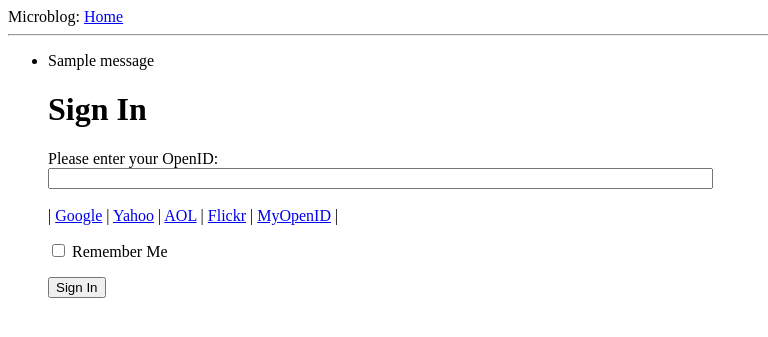
After one commit to powerlanguage/flask-microblog, a Flask app: page /login in a window 1280 px wide. The commit adds this page. Shown: the top 337 px of the page, without its empty margins (0-768 px from the left). Run offline with Flask 2, Linux system fonts and the light colour scheme; one stand-in notice (Sample message) is shown.

Commit message:
Chap 3.  Forms & Validation.

```diff
--- a/app/__init__.py
+++ b/app/__init__.py
@@ -1,4 +1,6 @@
 from flask import Flask
 
 app = Flask(__name__) #app the variable
+app.config.from_object('config') #read config from config.py
+
 from app import views #app the package
--- /dev/null
+++ b/app/config.py
@@ -0,0 +1,4 @@
+#Cross site request forgery prevention
+WTF_CSRF_ENABLED = True
+
+SECRET_KEY = 'ajsfbsfjbaSFJSAF'
--- /dev/null
+++ b/app/forms.py
@@ -0,0 +1,7 @@
+from flask.ext.wtf import Form
+from wtforms import StringField, BooleanField
+from wtforms.validators import DataRequired
+
+class LoginForm(Form):
+  openid = StringField('openid', validators=[DataRequired()])
+  remember_me = BooleanField('remember_me', default=False)
--- a/app/templates/base.html
+++ b/app/templates/base.html
@@ -9,6 +9,14 @@
   <body>
     <div>Microblog: <a href="/index">Home</a></div>
     <hr>
+    {% with messages = get_flashed_messages() %}
+      {% if messages %}
+        <ul>
+        {% for message in messages %}
+          <li>{{ message }}</li>
+        {% endfor %}
+      {% endif %}
+    {% endwith %}
     {% block content %}
     {% endblock %}
   </body>
--- /dev/null
+++ b/app/templates/login.html
@@ -0,0 +1,42 @@
+<!-- Expects a form object, sent as 'form' in this case-->
+<!-- Fields with validators attached will have errors under form.field_name.errors -->
+
+{% extends "base.html" %}
+
+{% block content %}
+
+<script type="text/javascript">
+
+  function set_openid(openid, pr){
+    u = openid.search('<username>')
+    if (u != -1 ) {
+      //open id requires username
+      user = prompt('Enter your' + pr + ' username:')
+      openid = openid.substr(0,u) + user
+    }
+    form = document.forms['login'];
+    form.elements['openid'].value = openid
+  }
+
+</script>
+
+  <h1>Sign In</h1>
+  <form action="" method="post" name="login">
+    {{ form.hidden_tag() }} <!-- replaced by field that implements CSFR -->
+    <p>
+      Please enter your OpenID:<br>
+      {{ form.openid(size=80) }}<br>
+      {% for error in form.openid.errors %}
+        <span style="color: red">[{{ error }}]</span>
+      {% endfor %}<br>
+      |
+        {% for pr in providers %}
+        <a href="javascript:set_openid('{{ pr.url }}', '{{ pr.name }}');"> {{ pr.name }}</a>
+      |
+        {% endfor %}
+    </p>
+    <p>{{ form.remember_me }} Remember Me</p>
+    <p><input type="submit" value="Sign In"></p>
+  </form>
+
+{% endblock %}
--- a/app/views.py
+++ b/app/views.py
@@ -1,5 +1,6 @@
 from app import app #from app the package import app the variable, i think
-from flask import render_template
+from flask import render_template, flash, redirect
+from .forms import LoginForm #not sure what the . is about
 
 @app.route('/')
 @app.route('/index')
@@ -19,3 +20,20 @@ def index():
                           title='Home',
                           user=user,
                           posts=posts)
+
+@app.route('/login', methods=['GET', 'POST'])
+def login():
+  form = LoginForm()
+  #will validate as False with no data, so the form will be rendered
+  #if validates successfully will redirect
+  #if doesn't validate will render form again
+  if form.validate_on_submit():
+      flash('Login request from OpenID="%s", remember_me=%s' %
+        (form.openid.data, str(form.remember_me.data)))
+      return redirect('/index')
+  return render_template(
+    'login.html',
+    title='Sign In',
+    form=form,
+    providers=app.config['OPENID_PROVIDERS']
+  )
```
Also changed, not shown: config.py (added, +11 -0 lines), 4 other files.
